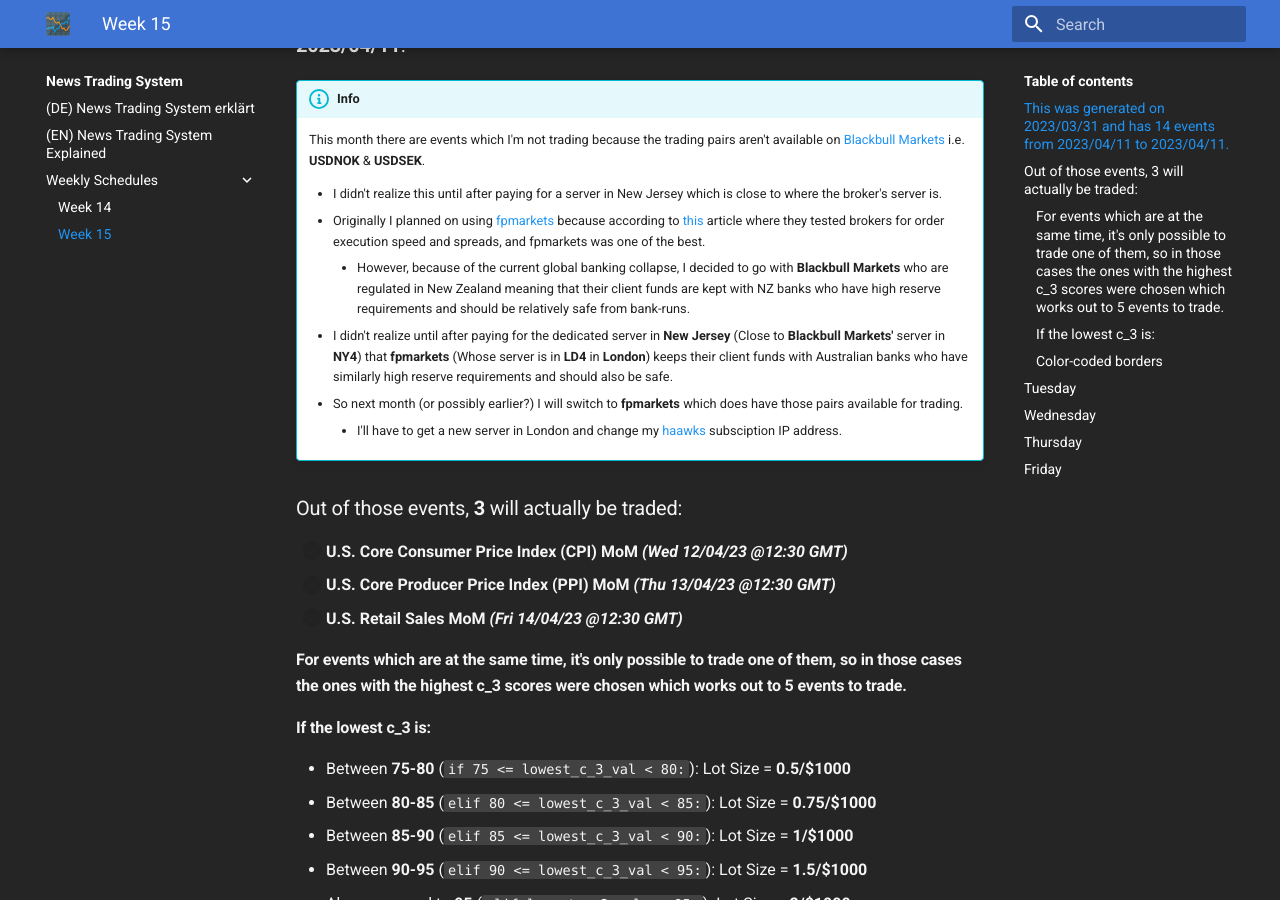
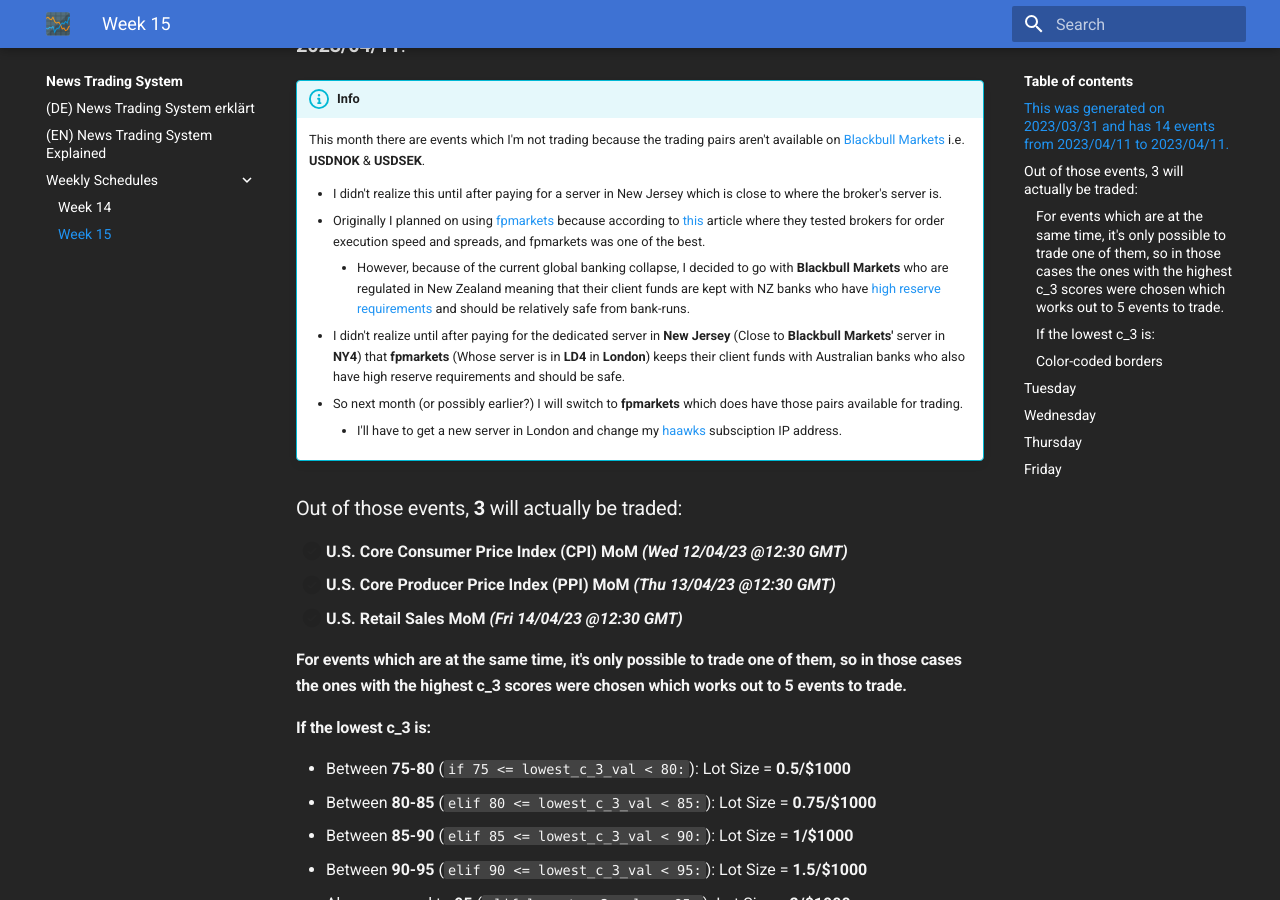
Before and after one commit to spliffli/news-trading-analyzer, an MkDocs documentation site: the page built from docs/weekly-schedules/week-15-schedule.md, in a window 1280 px wide and 900 px high, scrolled down 339 px. Built offline with MkDocs 1.6.1 and Material for MkDocs 9.7.7, drawn with Linux system fonts in a browser that asks for light colours; comment, search, counter and statistics services are not loaded.

Commit message:
updated docs

```diff
--- a/docs/weekly-schedules/week-15-schedule.md
+++ b/docs/weekly-schedules/week-15-schedule.md
@@ -9,8 +9,8 @@
 
       - I didn't realize this until after paying for a server in New Jersey which is close to where the broker's server is.
       - Originally I planned on using [fpmarkets](https://www.fpmarkets.com/) because according to [this](https://offbeatforex.com/forex-brokers-for-trading-news/) article where they tested brokers for order execution speed and spreads, and fpmarkets was one of the best.
-          - However, because of the current global banking collapse, I decided to go with **Blackbull Markets** who are regulated in New Zealand meaning that their client funds are kept with NZ banks who have high reserve requirements and should be relatively safe from bank-runs.
-      - I didn't realize until after paying for the dedicated server in **New Jersey** (Close to **Blackbull Markets'** server in **NY4**) that **fpmarkets** (Whose server is in **LD4** in **London**) keeps their client funds with Australian banks who have similarly high reserve requirements and should also be safe.
+          - However, because of the current global banking collapse, I decided to go with **Blackbull Markets** who are regulated in New Zealand meaning that their client funds are kept with NZ banks who have [high reserve requirements](https://theconversation.com/credit-suisse-is-an-anomaly-why-australia-and-new-zealand-are-safe-from-bank-run-contagion-202126) and should be relatively safe from bank-runs.
+      - I didn't realize until after paying for the dedicated server in **New Jersey** (Close to **Blackbull Markets'** server in **NY4**) that **fpmarkets** (Whose server is in **LD4** in **London**) keeps their client funds with Australian banks who also have high reserve requirements and should be safe.
       - So next month (or possibly earlier?) I will switch to **fpmarkets** which does have those pairs available for trading.
         - I'll have to get a new server in London and change my [haawks](https://www.haawks.com/) subsciption IP address.
 
```
